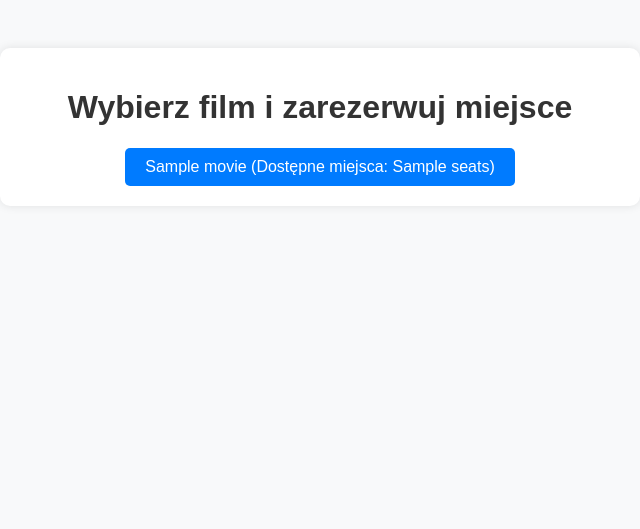
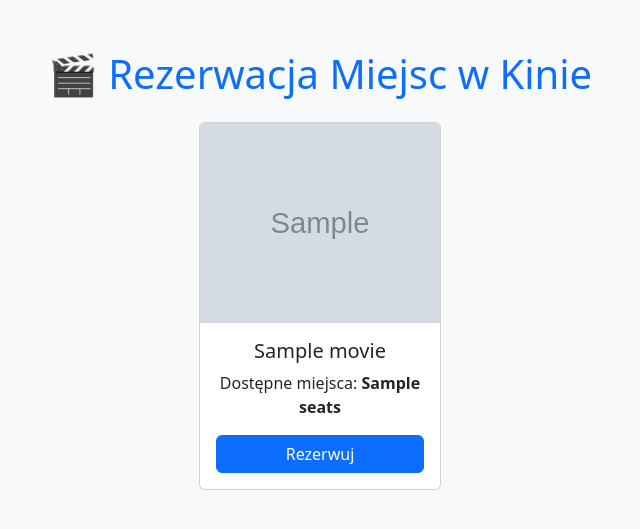
Before and after one commit to GrzegorzPawlak99/cinema-reservation, a Flask app: template app/templates/index.html in a window 1280 px wide. Shown: the top 529 px of the page, without its empty margins (320-960 px from the left). Run offline with Flask 3, Linux system fonts and the light colour scheme; the template is opened without the code that fills it: most values are stand-ins (such as "Sample title", 1, 10 or a date in 2020); grey boxes marked "Sample" are stand-in pictures.

Commit message:
aktualizacja app.py oraz index.html

```diff
--- a/app/app.py
+++ b/app/app.py
@@ -8,22 +8,34 @@ redis_client = redis.StrictRedis(host="redis", port=6379, decode_responses=True)
 
 # Lista dostępnych filmów i początkowa liczba miejsc
 movies = ["Film A", "Film B", "Film C"]
+
+# Mapowanie filmów na obrazki
+movie_images = {
+    "Film A": "https://via.placeholder.com/300x200/0000FF/FFFFFF?text=Film+A",
+    "Film B": "https://via.placeholder.com/300x200/FF0000/FFFFFF?text=Film+B",
+    "Film C": "https://via.placeholder.com/300x200/008000/FFFFFF?text=Film+C"
+}
+
+# Ustawienie początkowej liczby miejsc w Redis
 for movie in movies:
     if not redis_client.exists(movie):
-        redis_client.set(movie, 50)  # Każdy film zaczyna z 50 miejscami
+        redis_client.set(movie, 50)
 
 @app.route('/', methods=['GET', 'POST'])
 def reserve():
+    message = None
     if request.method == 'POST':
         movie = request.form['movie']
         seats_left = int(redis_client.get(movie))
 
         if seats_left > 0:
-            redis_client.decr(movie)  # Zmniejszamy liczbę miejsc
+            redis_client.decr(movie)
+            message = f"✅ Zarezerwowano miejsce na {movie}!"
         else:
-            return render_template('index.html', seats={m: redis_client.get(m) for m in movies}, message="Brak miejsc!")
+            message = "❌ Brak miejsc!"
 
-    return render_template('index.html', seats={m: redis_client.get(m) for m in movies})
+    return render_template('index.html', seats={m: redis_client.get(m) for m in movies},
+                           movie_images=movie_images, message=message)
 
 if __name__ == '__main__':
     app.run(host='0.0.0.0', port=5000)
--- a/app/templates/index.html
+++ b/app/templates/index.html
@@ -4,75 +4,89 @@
     <meta charset="UTF-8">
     <meta name="viewport" content="width=device-width, initial-scale=1.0">
     <title>Rezerwacja Miejsc w Kinie</title>
+    <!-- Dodanie Bootstrap -->
+    <link href="https://cdn.jsdelivr.net/npm/bootstrap@5.3.0/dist/css/bootstrap.min.css" rel="stylesheet">
     <style>
         body {
-            font-family: Arial, sans-serif;
-            text-align: center;
             background-color: #f8f9fa;
-            padding: 20px;
         }
-
-        h1 {
-            color: #333;
+        .container {
+            max-width: 800px;
+            margin-top: 50px;
         }
-
-        .container {
-            max-width: 600px;
-            margin: 20px auto;
-            background: white;
-            padding: 20px;
-            border-radius: 10px;
-            box-shadow: 0px 0px 10px rgba(0, 0, 0, 0.1);
+        .card img {
+            height: 200px;
+            object-fit: cover;
         }
-
-        .movie-buttons {
-            display: flex;
-            justify-content: center;
-            gap: 10px;
-            margin-top: 20px;
+        .message {
+            font-weight: bold;
+            font-size: 18px;
+            padding: 10px;
         }
-
-        button {
-            background-color: #007bff;
-            color: white;
-            border: none;
-            padding: 10px 20px;
-            font-size: 16px;
-            border-radius: 5px;
-            cursor: pointer;
-            transition: background-color 0.3s;
-        }
-
-        button:hover {
-            background-color: #0056b3;
-        }
-
-        .message {
-            color: red;
-            font-weight: bold;
-            margin-top: 20px;
+        .fade-out {
+            opacity: 1;
+            transition: opacity 2s ease-out;
         }
     </style>
 </head>
 <body>
 
-    <div class="container">
-        <h1>Wybierz film i zarezerwuj miejsce</h1>
+    <div class="container text-center">
+        <h1 class="text-primary mb-4">🎬 Rezerwacja Miejsc w Kinie</h1>
 
+        <!-- Powiadomienie po rezerwacji -->
         {% if message %}
-        <p class="message">{{ message }}</p>
+        <div id="notification" class="alert alert-success text-center message fade-out">
+            {{ message }}
+        </div>
         {% endif %}
 
+        <!-- Formularz rezerwacji -->
         <form method="post">
-            <div class="movie-buttons">
+            <div class="row justify-content-center">
                 {% for movie, seats in seats.items() %}
-                    <button type="submit" name="movie" value="{{ movie }}">
-                        {{ movie }} (Dostępne miejsca: {{ seats }})
-                    </button>
+                <div class="col-md-4 mb-3">
+                    <div class="card">
+                        <img src="{{ movie_images[movie] }}" class="card-img-top" alt="{{ movie }}">
+                        <div class="card-body">
+                            <h5 class="card-title">{{ movie }}</h5>
+                            <p class="card-text">Dostępne miejsca: <strong id="seats-{{ movie }}">{{ seats }}</strong></p>
+                            <button type="submit" name="movie" value="{{ movie }}" class="btn btn-primary w-100">
+                                Rezerwuj
+                            </button>
+                        </div>
+                    </div>
+                </div>
                 {% endfor %}
             </div>
         </form>
     </div>
 
+    <!-- Bootstrap JavaScript -->
+    <script src="https://cdn.jsdelivr.net/npm/bootstrap@5.3.0/dist/js/bootstrap.bundle.min.js"></script>
+
+    <script>
+        // Usunięcie powiadomienia po 3 sekundach
+        setTimeout(() => {
+            const notification = document.getElementById("notification");
+            if (notification) {
+                notification.style.opacity = "0";
+            }
+        }, 3000);
+
+        // Animacja po rezerwacji miejsca
+        document.querySelectorAll("button").forEach(button => {
+            button.addEventListener("click", function() {
+                this.innerHTML = "Rezerwuję...";
+                let seatsElement = document.getElementById("seats-" + this.getAttribute("value"));
+                seatsElement.style.color = "red";
+                setTimeout(() => {
+                    this.innerHTML = "Rezerwuj";
+                    seatsElement.style.color = "black";
+                }, 1500);
+            });
+        });
+    </script>
+
 </body>
 </html>
```
